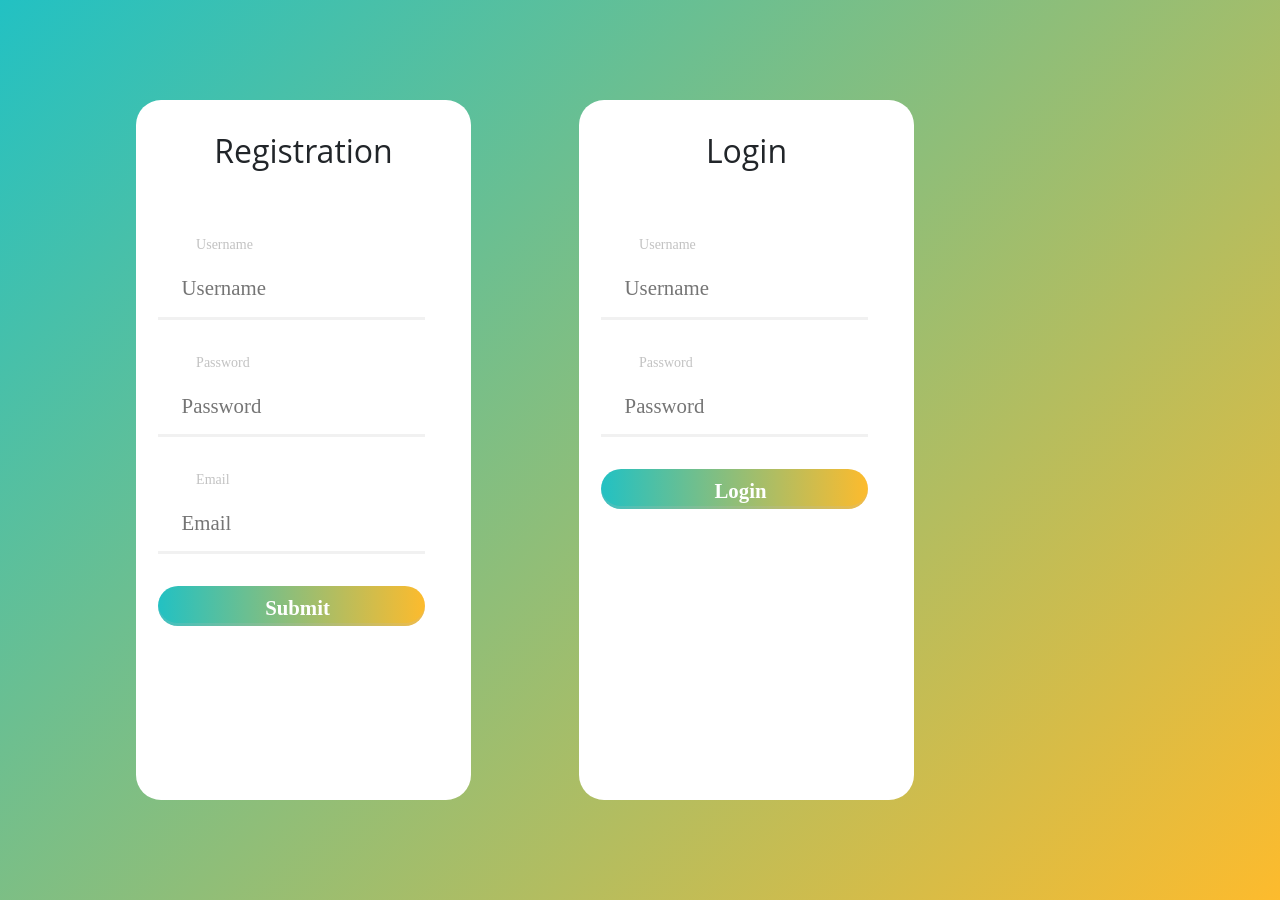
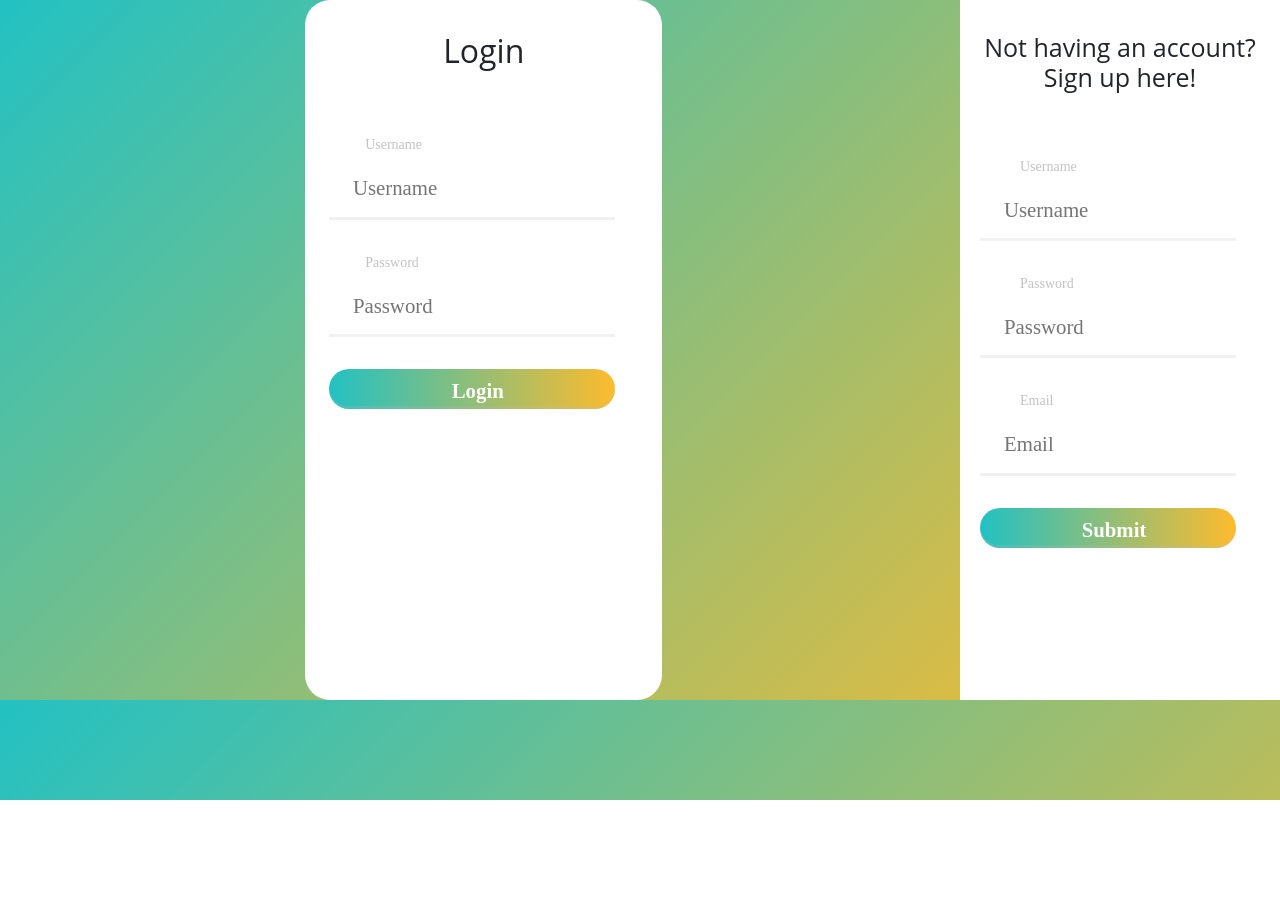
Before and after one commit to wenxin-c/Orbital-PMaster, a React (Create React App) app: page / in a window 1280 px wide. After the commit the page ends 800 px from the top, so only its background shows below. Built offline with nearby package versions, Linux system fonts and the light colour scheme.

Commit message:
login page improvement

```diff
--- a/src/functions/handleUserReg.js
+++ /dev/null
@@ -1,3 +0,0 @@
-export function HandleUsernameReg() {
-
-}
--- a/src/pages/login.js
+++ b/src/pages/login.js
@@ -13,8 +13,8 @@ class Login extends React.Component{
     render(){
         return(
             <div className='container'>
-                 <div id="loginform">
-                    <h2 id="headerTitle">Registration</h2>
+                 <div id="registerform">
+                    <h2 id="headerTitle">Not having an account? Sign up here!</h2>
                     <form >
                         <div class="row">
                             <label>Username</label>
@@ -49,15 +49,16 @@ class Login extends React.Component{
                             {/* <Link to='main' className='btn'>Log in</Link> */}
                             <input onClick={(event)=>this.props.login(event)} className='btn' type="submit" value="Login"></input>
                         </div>
+                        <div className='login row' >
+                            <h1>{this.props.loginStatus}</h1>
+                            <Link to='/main' className='navLink' style={{display:this.props.displayStatus}}>Click to proceed</Link>
+                        </div>
                     </form>
                 </div>
-                <div className='login' >
+                {/* <div className='login' >
                     <h1>{this.props.loginStatus}</h1>
-
                         <Link to='/main' className='navLink' style={{display:this.props.displayStatus}}>Click to proceed</Link>
-
-
-                </div>
+                </div> */}
             </div>
         );
     }
--- a/src/styles/login.css
+++ b/src/styles/login.css
@@ -12,18 +12,31 @@ html{
   display:flex;
   flex-direction:row;
   align-items:center;
-  justify-content:center;
+  justify-content:space-around;
 }
 
 #loginform{
   max-width: 500px;
   min-width: 300px;
   max-height: 700px;
-  width: 30%;
+  width: 32%;
   height: 100vh;
-  margin: 100px auto;
+  margin-left:20%;
+  margin-right:auto;
   background-color: #FFFFFF;
   border-radius: 25px;
+}
+
+#registerform{
+  position:fixed;
+  right:0;
+  top:0;
+  max-width: 500px;
+  min-width: 300px;
+  max-height: 700px;
+  width: 25%;
+  height: 100vh;
+  background-color: #FFFFFF;
 }
 
 #headerTitle{
@@ -32,6 +45,10 @@ html{
   padding: 2rem 0;
   margin: 0;
   font-size: 2rem;
+}
+
+#registerform #headerTitle{
+  font-size: 25px;
 }
 
 .row{
@@ -98,28 +115,28 @@ html{
   padding-bottom: 1.5rem;
 }
 
-#facebookIcon{
-  /* background-image: url("https://image.flaticon.com/icons/svg/145/145802.svg");
-  background-repeat: no-repeat; */
+/* #facebookIcon{
+  background-image: url("https://image.flaticon.com/icons/svg/145/145802.svg");
+  background-repeat: no-repeat;
   width: 3rem;
   height: 3rem;
 }
 
 #twitterIcon{
-  /* background-image: url("https://image.flaticon.com/icons/svg/145/145812.svg");
-  background-repeat: no-repeat; */
+  background-image: url("https://image.flaticon.com/icons/svg/145/145812.svg");
+  background-repeat: no-repeat;
   width: 3rem;
   height: 3rem;
 }
 
 #googleIcon{
-  /* background-image: url("https://image.flaticon.com/icons/svg/145/145804.svg");
-  background-repeat: no-repeat; */
+  background-image: url("https://image.flaticon.com/icons/svg/145/145804.svg");
+  background-repeat: no-repeat;
   width: 3rem;
   height: 3rem;
-}
+} */
 
-#iconGroup{
+/* #iconGroup{
   display: flex;
   justify-content: center;
   padding: 2rem 0;
@@ -137,11 +154,15 @@ html{
 .logoFacebook, .logoTwitter, .logoGoogle{
     width:25px;
     height:25px;
-}
+} */
 
 .login{
   font-family:-apple-system, BlinkMacSystemFont, "Segoe UI", Roboto, Helvetica, Arial, sans-serif, "Apple Color Emoji", "Segoe UI Emoji", "Segoe UI Symbol";
   width:230px;
+  width:auto;
+  text-align:center;
+  padding-top:0;
+  margin-left:0;
 }
 .login h1{
   font-size:30px;
@@ -151,5 +172,6 @@ html{
   text-decoration: none;
   color:black;
   border-radius:4px;
+  width:150px;
   border:1px solid rgb(222, 226, 230);
 }
```
